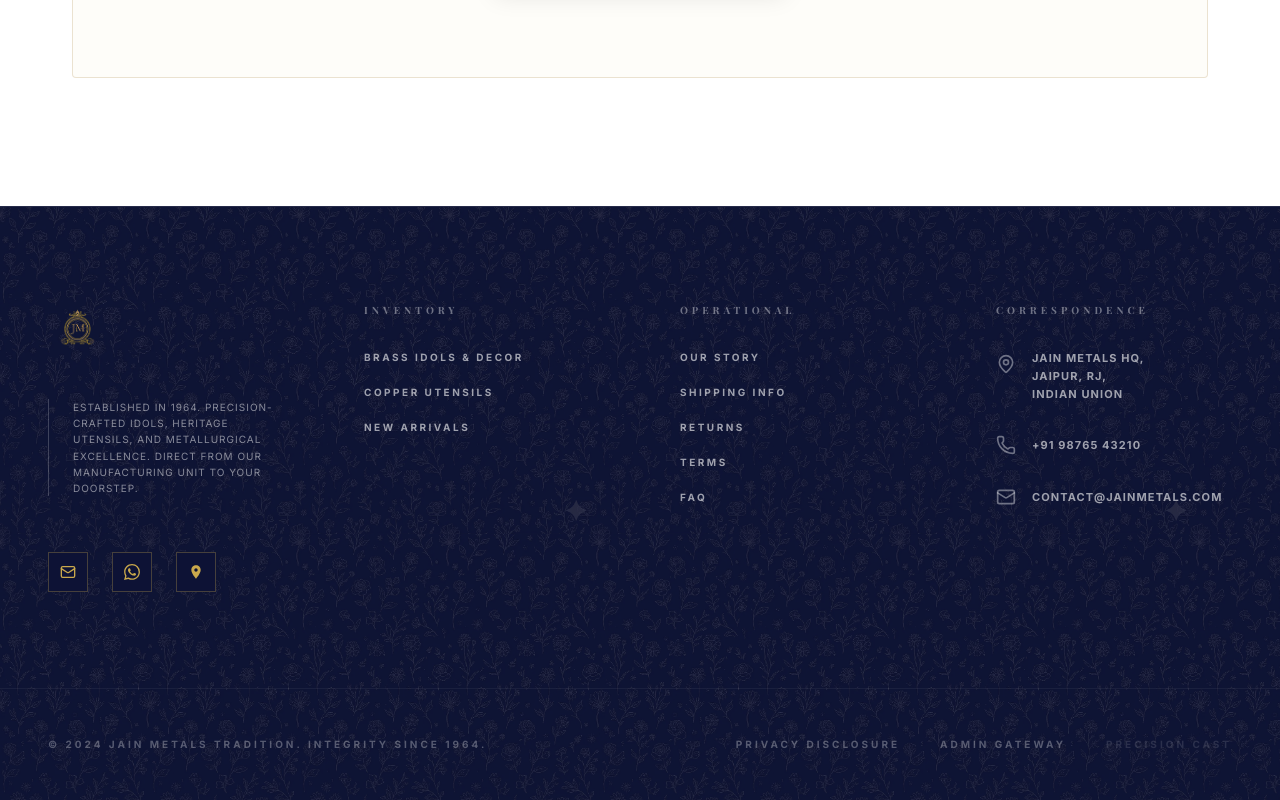
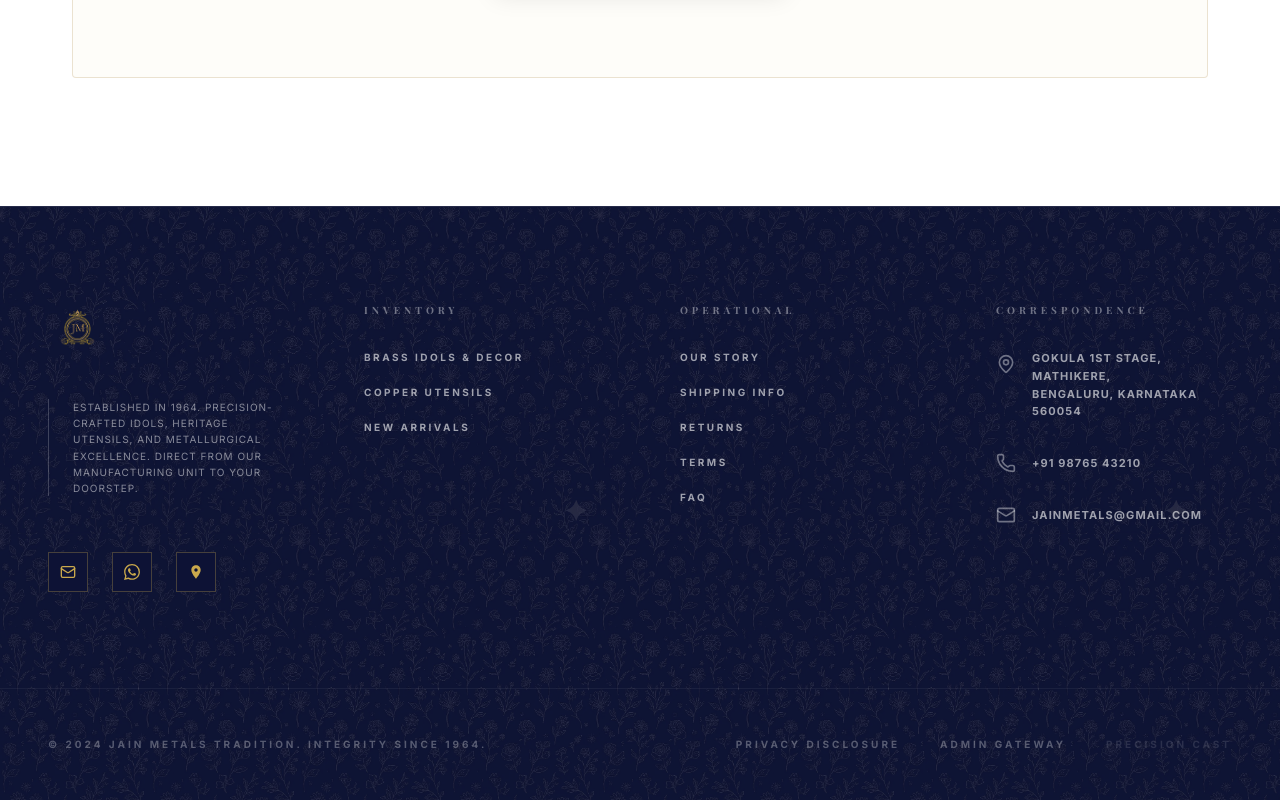
Before and after one commit to NTAravind/jain-metals, a Next.js app: page /story in a window 1280 px wide. Shown: the part 2493-3293 px from the top of the page. Built offline with nearby package versions, Linux system fonts and the light colour scheme; no server answers; the database is empty; a web font is replaced by a local one.

Commit message:
added proper address

```diff
--- a/components/storefront/floating-contact.tsx
+++ b/components/storefront/floating-contact.tsx
@@ -5,7 +5,7 @@
   return (
     <div className="fixed bottom-6 right-6 z-50 flex flex-col gap-4">
       <Link
-        href="https://maps.google.com"
+        href="https://maps.app.goo.gl/uJ6qTbQqLCyNBQm8A"
         target="_blank"
         rel="noopener noreferrer"
         className="w-14 h-14 bg-white border border-brand-gold/30 rounded-full flex items-center justify-center shadow-2xl hover:bg-brand-gold transition-all group hover:-translate-y-1"
--- a/components/storefront/footer.tsx
+++ b/components/storefront/footer.tsx
@@ -29,7 +29,7 @@
             <Link href={`https://wa.me/${process.env.WHATSAPPCONTACT}`} target="_blank" rel="noopener noreferrer" className="w-10 h-10 border border-brand-gold/30 flex items-center justify-center hover:bg-brand-gold transition-all rounded-none group bg-brand-navy">
               <WhatsappLogo className="w-4 h-4 text-brand-gold group-hover:text-brand-navy transition-colors" />
             </Link>
-            <Link href="https://maps.google.com" target="_blank" rel="noopener noreferrer" className="w-10 h-10 border border-brand-gold/30 flex items-center justify-center hover:bg-brand-gold transition-all rounded-none group bg-brand-navy">
+            <Link href="https://maps.app.goo.gl/uJ6qTbQqLCyNBQm8A" target="_blank" rel="noopener noreferrer" className="w-10 h-10 border border-brand-gold/30 flex items-center justify-center hover:bg-brand-gold transition-all rounded-none group bg-brand-navy">
               <MapsLogo className="w-4 h-4 text-brand-gold group-hover:text-brand-navy transition-colors" />
             </Link>
           </div>
@@ -64,9 +64,7 @@
             <div className="flex items-start gap-4">
               <MapPin className="w-5 h-5 text-white/40 shrink-0 mt-1" />
               <address className="not-italic text-[11px] font-bold uppercase tracking-widest text-white/60 leading-relaxed font-sans">
-                Jain Metals HQ,<br />
-                Jaipur, RJ,<br />
-                Indian Union
+              Gokula 1st Stage, Mathikere,<br />  Bengaluru, Karnataka 560054
               </address>
             </div>
             <div className="flex items-center gap-4">
@@ -75,7 +73,7 @@
             </div>
             <div className="flex items-center gap-4">
               <Mail className="w-5 h-5 text-white/40 shrink-0" />
-              <p className="text-[11px] font-bold uppercase tracking-widest text-white/60 font-sans">contact@jainmetals.com</p>
+              <p className="text-[11px] font-bold uppercase tracking-widest text-white/60 font-sans">jainmetals@gmail.com</p>
             </div>
           </div>
         </div>
```
